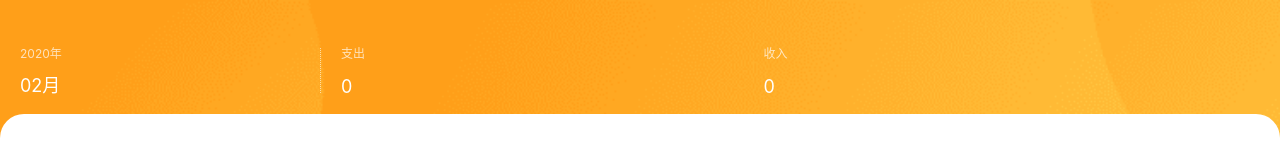
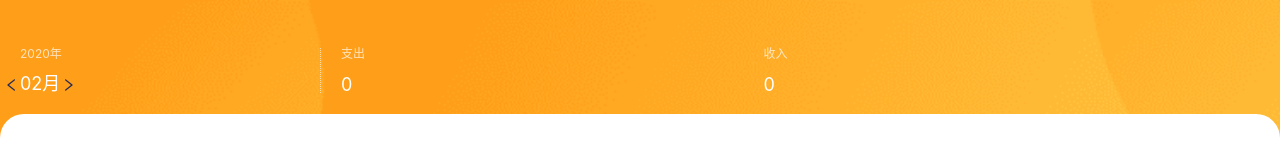
Before and after one commit to sumucheng/vue-bill, a Vue app: page /#/statistics in a window 1280 px wide. Shown: the top 160 px of the page. Built offline with nearby package versions, Linux system fonts and the light colour scheme.

Commit message:
可切换月份

```diff
--- a/src/components/layout/Title.vue
+++ b/src/components/layout/Title.vue
@@ -4,7 +4,11 @@
     <div class="title">
       <div class="wrapper yearAndMonth">
         <div class="year text">{{year}}年</div>
-        <div class="month">{{monthText}}月</div>
+        <div class="month">
+          <Icon name="left" class="left" @click.native="lastMonth" />
+          {{monthText}}月
+          <Icon name="right" class="right" @click.native="nextMonth" />
+        </div>
       </div>
       <div class="dotLine"></div>
       <div class="wrapper">
@@ -27,7 +31,7 @@ type MonthSum = {
   income: number;
 };
 import Vue from "vue";
-import { Component, Prop } from "vue-property-decorator";
+import { Component, Prop, Watch } from "vue-property-decorator";
 
 @Component
 export default class Header extends Vue {
@@ -36,6 +40,18 @@ export default class Header extends Vue {
   year = this.now.getFullYear();
   month = this.now.getMonth();
   monthText = this.month < 9 ? "0" + (this.month + 1) : this.month + 1;
+  lastMonth() {
+    this.$emit("update:now", new Date(this.now.setMonth(this.month - 1)));
+  }
+  nextMonth() {
+    this.$emit("update:now", new Date(this.now.setMonth(this.month + 1)));
+  }
+  @Watch("now")
+  onNowChanged() {
+    this.year = this.now.getFullYear();
+    this.month = this.now.getMonth();
+    this.monthText = this.month < 9 ? "0" + (this.month + 1) : this.month + 1;
+  }
 }
 </script>
 
@@ -64,7 +80,7 @@ export default class Header extends Vue {
     .text {
       font-size: $font-size-s;
       opacity: 0.7;
-      margin-bottom: 10px;
+      margin-bottom: 8px;
     }
     .sum,
     .month {
@@ -72,6 +88,22 @@ export default class Header extends Vue {
       height: 26px;
       display: flex;
       align-items: flex-end;
+    }
+    .month {
+      position: relative;
+      .icon {
+        height: 12px;
+        width: 12px;
+        position: absolute;
+        &.left {
+          left: -15px;
+          bottom: 4px;
+        }
+        &.right {
+          right: -15px;
+          bottom: 4px;
+        }
+      }
     }
   }
   .yearAndMonth {
--- a/src/views/Statistics.vue
+++ b/src/views/Statistics.vue
@@ -1,6 +1,6 @@
 <template>
   <Layout>
-    <Title :now="now" :expendAndIncome="expendAndIncome" />
+    <Title :now.sync="now" :expendAndIncome="expendAndIncome" />
     <div class="panel">
       <div v-if="displayBills.length===0" class="noData">暂无数据</div>
       <div v-else class="billList">
@@ -47,14 +47,15 @@ export default class Statistics extends Vue {
   }
 
   sum(now: Date) {
-    console.log(this.monthSum);
     for (let i of this.monthSum) {
       if (i.year === now.getFullYear() && i.month === now.getMonth()) {
         return { expend: i.expend, income: i.income };
         break;
       }
     }
+    return { expend: 0, income: 0 };
   }
+
   @Watch("now")
   onNowChanged() {
     this.expendAndIncome = this.sum(this.now)!;
```
